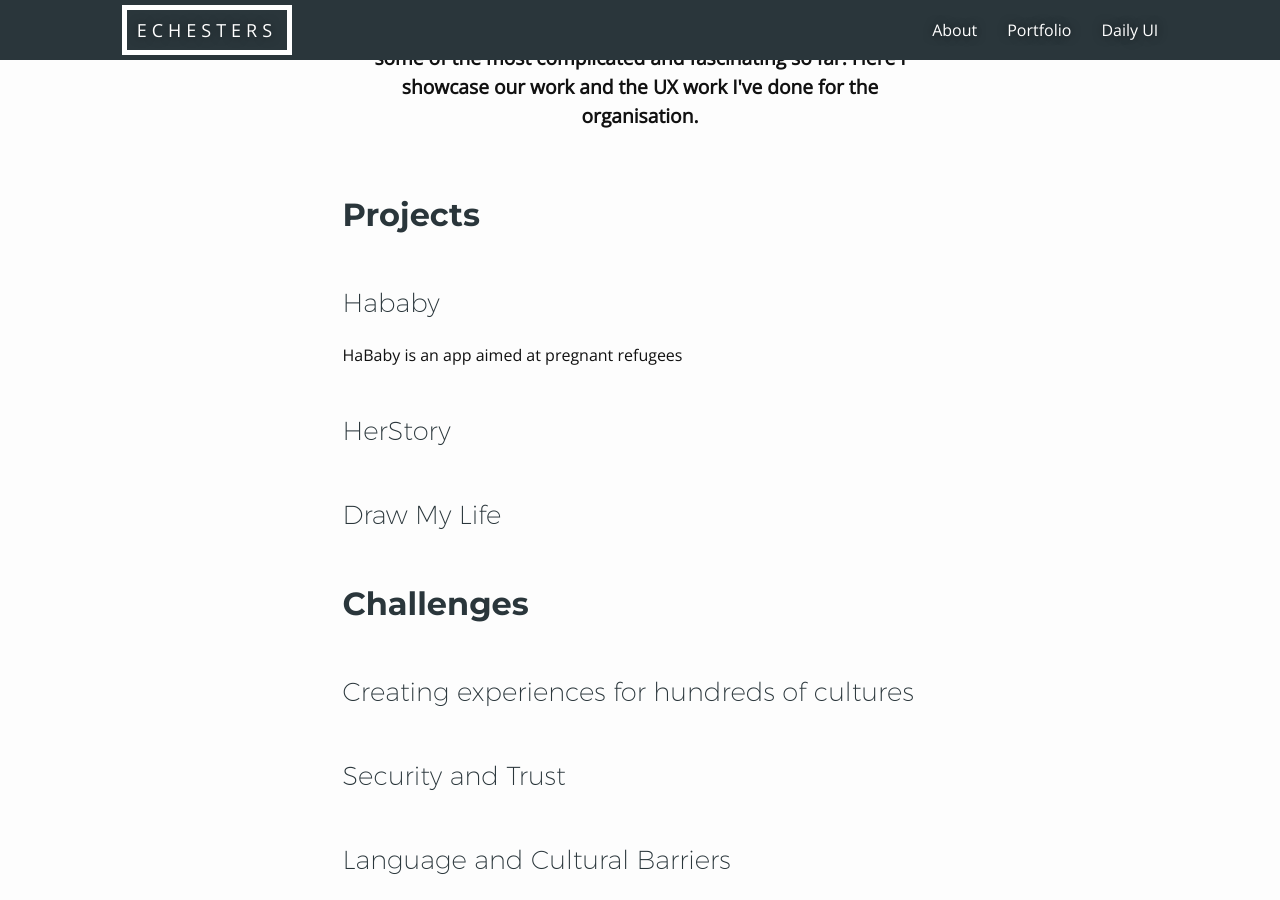
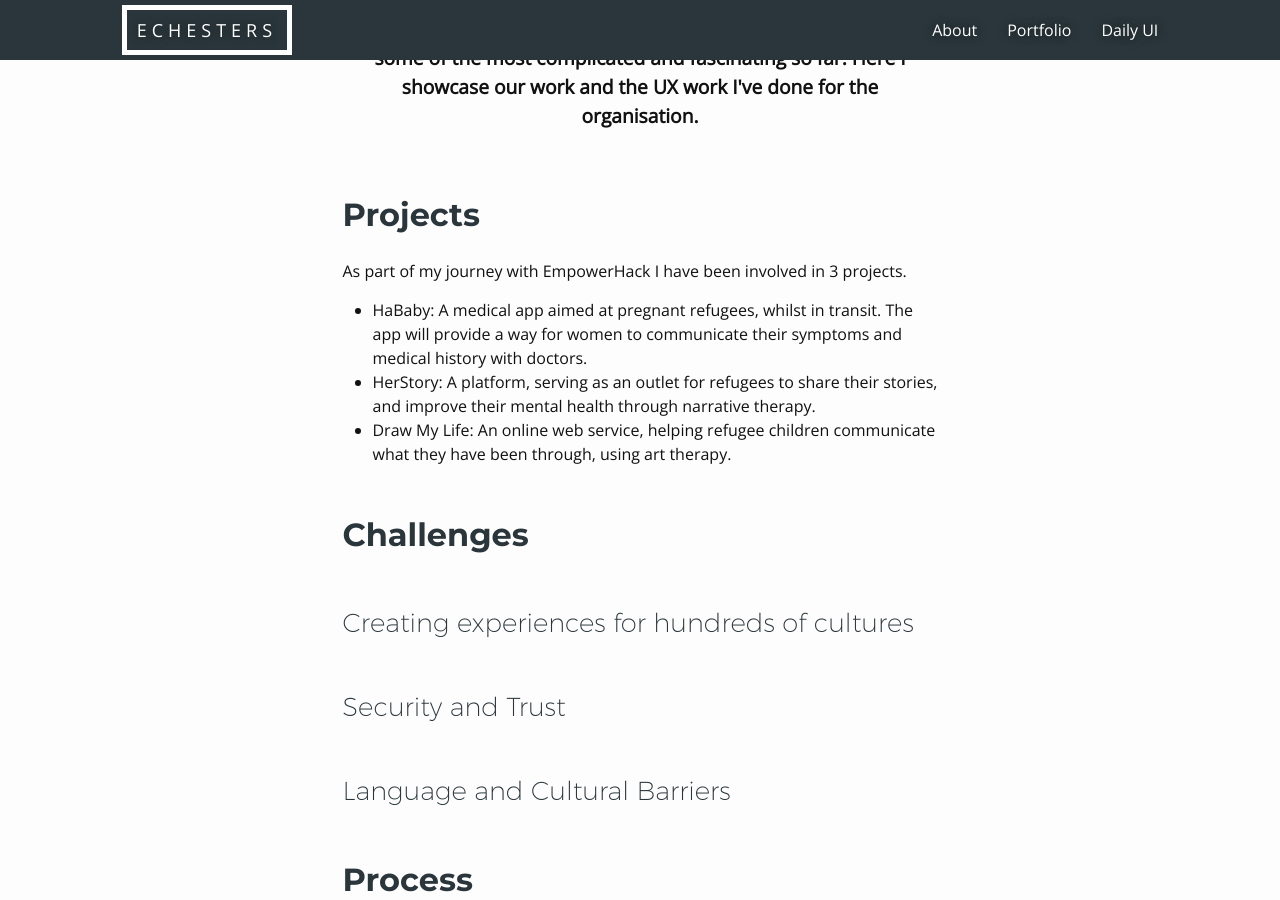
Before and after one commit to EChesters/echesters.github.io, a Jekyll site: the page built from pages/empowerhack.html, in a window 1280 px wide and 900 px high, scrolled down 1031 px. Built offline with Jekyll 4.4.1, drawn with Linux system fonts in a browser that asks for light colours; nearby versions of some CDN libraries.

Commit message:
Added list of projects to EH page

```diff
--- a/pages/empowerhack.html
+++ b/pages/empowerhack.html
@@ -7,17 +7,23 @@ summary: My adventures with EmpowerHack have not been with just one project, but
 
 <section>
   <h2>Projects</h2>
-  <h3>Hababy</h3>
-  <p>HaBaby is an app aimed at pregnant refugees </p>
-  <h3>HerStory</h3>
-  <h3>Draw My Life</h3>
+  <p>As part of my journey with EmpowerHack I have been involved in 3 projects.</p>
+  <ul>
+    <li>HaBaby: A medical app aimed at pregnant refugees, whilst in transit. The app will provide a way for women to communicate their symptoms and medical history with doctors.</li>
+    <li>HerStory: A platform, serving as an outlet for refugees to share their stories, and improve their mental health through narrative therapy.</li>
+    <li>Draw My Life: An online web service, helping refugee children communicate what they have been through, using art therapy.</li>
+  </ul>
 </section>
 
 <section>
   <h2>Challenges</h2>
   <h3>Creating experiences for hundreds of cultures</h3>
+  <p></p>
 
   <h3>Security and Trust</h3>
+  <p></p>
+  <p></p>
+  <p></p>
 
   <h3>Language and Cultural Barriers</h3>
 </section>
```
